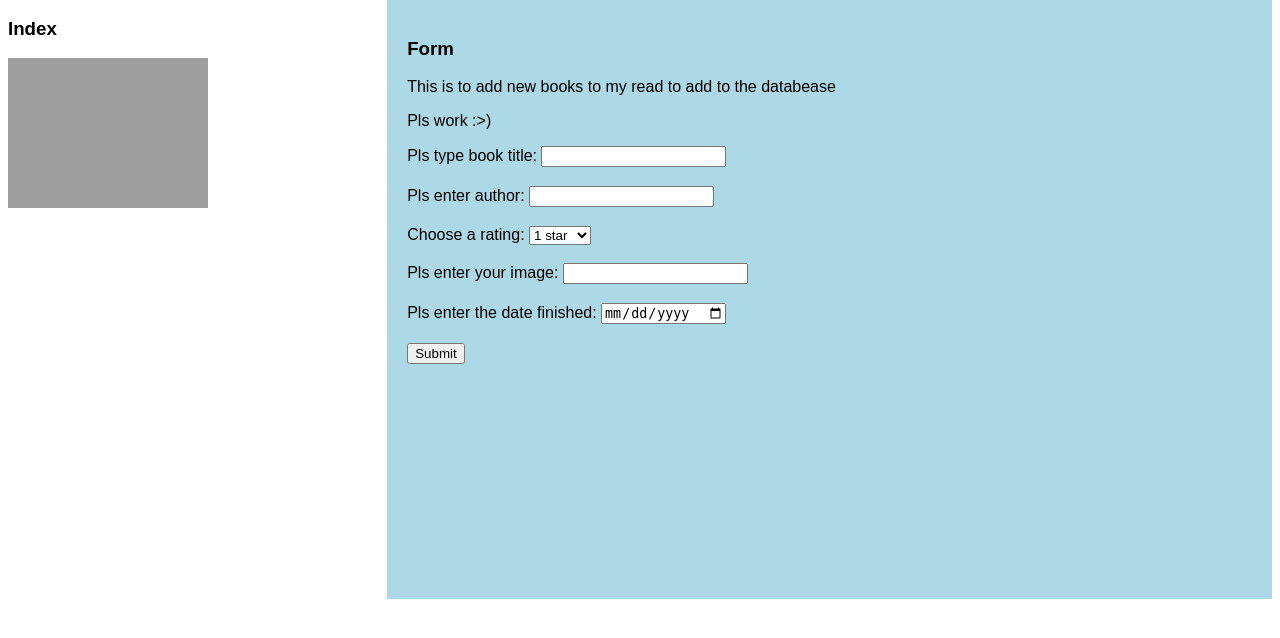
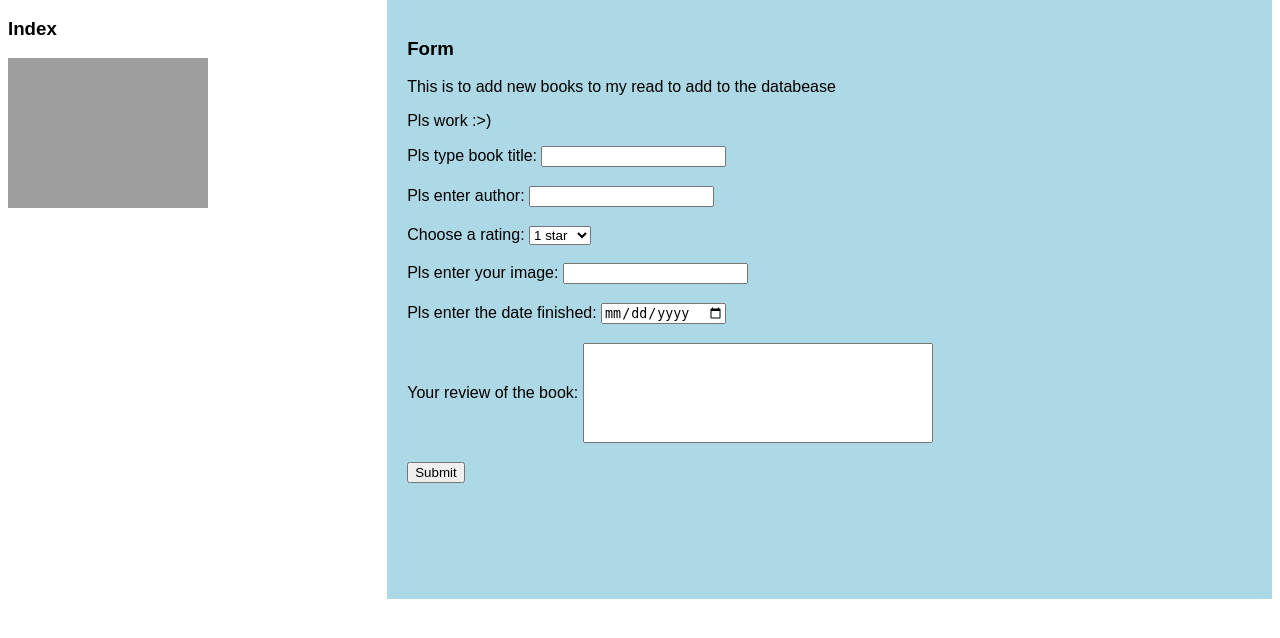
Before and after one commit to Emily403/Book, a Flask app: page /form in a window 1280 px wide. Shown: the part 117-755 px from the top of the page. Run offline with Flask 2, Linux system fonts and the light colour scheme; grey boxes are pictures that could not be loaded.

Commit message:
Review stuff

```diff
--- a/main.py
+++ b/main.py
@@ -2,13 +2,10 @@ print("pls work")
 from flask import Flask, render_template, request, redirect, url_for
 from replit import db
 
+db["Barbaric"] = { "author":"Barry", "rating":"2", "image": "https://i.pinimg.com/736x/68/f2/4c/68f24c81b5b82bee2be4b2bdd699bd1c.jpg", "df":"2/2/2", "review":"none"}
+db["Cool"] = { "author":"Cecil", "rating":"3", "image":"https://i.pinimg.com/736x/63/91/d4/6391d47ec03aa844555dccba7db5fabf.jpg", "df":"3/3/3", "review":"none"}
+db["Dead"] = { "author":"Dad", "rating":"4",  "image":"https://upload.wikimedia.org/wikipedia/commons/thumb/f/fd/Eo_circle_pink_number-4.svg/1200px-Eo_circle_pink_number-4.svg.png", "df":"4/4/4", "review":"none"}
 
-db["Awsome"] = { "author":"Andy", "rating":"1",  "image":"https://i.pinimg.com/originals/86/14/09/861409c0a92f6777d9b07346766fa00f.gif", "df":"1/1/1"}
-db["Barbaric"] = { "author":"Barry", "rating":"2", "image": "https://i.pinimg.com/736x/68/f2/4c/68f24c81b5b82bee2be4b2bdd699bd1c.jpg", "df":"2/2/2"}
-db["Cool"] = { "author":"Cecil", "rating":"3", "image":"https://i.pinimg.com/736x/63/91/d4/6391d47ec03aa844555dccba7db5fabf.jpg", "df":"3/3/3"}
-db["Dead"] = { "author":"Dad", "rating":"4",  "image":"https://upload.wikimedia.org/wikipedia/commons/thumb/f/fd/Eo_circle_pink_number-4.svg/1200px-Eo_circle_pink_number-4.svg.png", "df":"4/4/4"}
-
-"""del db["h"]"""
 
 app = Flask('app')
 
@@ -49,13 +46,14 @@ def form():
     userstars= request.form['userstars']
     userimage= request.form['userimage']
     userdf= request.form['userdf']
+    userrev= request.form['userrev']
     userdf = str(userdf)
     userdf= "2024-02-05"
     useryear = userdf[0:4]
     usermonth = userdf[4:8]
     userday = userdf[8:10]
     userdf = userday+usermonth+useryear
-    db[title]= { "author":userauthor, "rating":userstars, "image": userimage, "df":userdf}
+    db[title]= { "author":userauthor, "rating":userstars, "image": userimage, "df":userdf, "review":userrev}
     print("ho")
     return db[title]
   else:
--- a/templates/Form.html
+++ b/templates/Form.html
@@ -103,6 +103,12 @@ section::after {
       <label for="userdf">Pls enter the date finished:</label>
       <input type="date" id="userdf" name="userdf">
       <h1></h1>
+      <label for="userrev">Your review of the book:</label>
+      <input type="userrev" id="userrev" name="userrev" style="height:100px; width:350px">
+      <h1></h1>
+      <h1></h1>
+      <h1></h1>
+      <h1></h1>
       <button type="submit">Submit</button>
     </form>
 
```
Also changed, not shown: templates/test1.html (+6 -0 lines), 1 other file.
